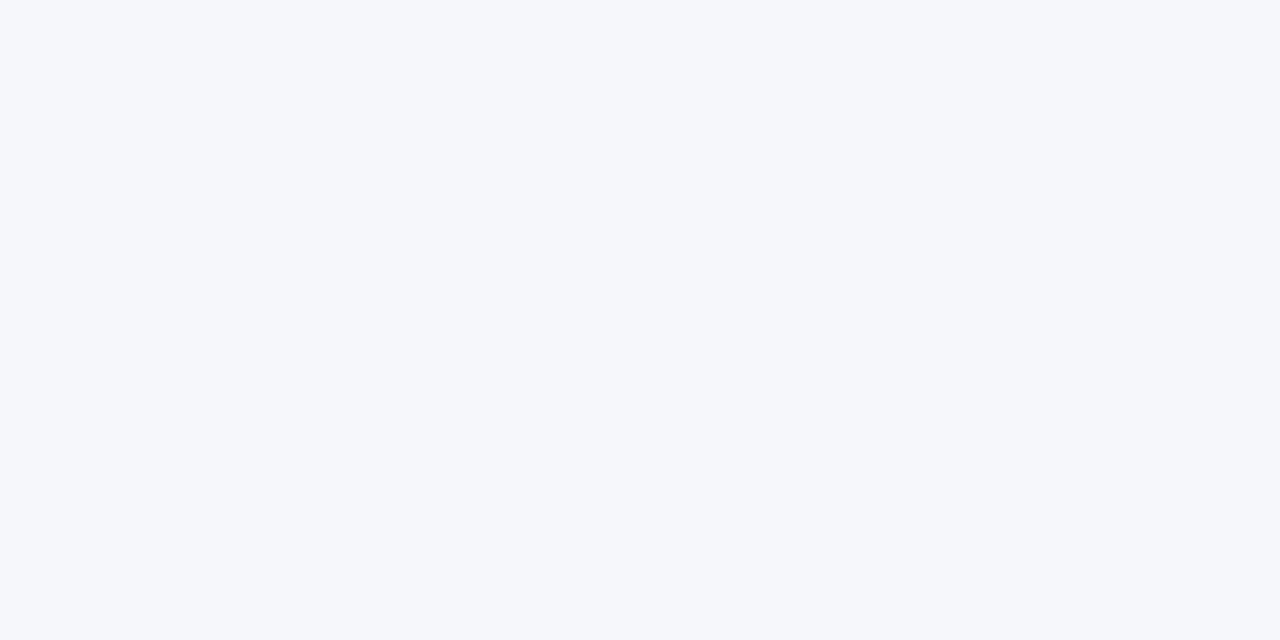
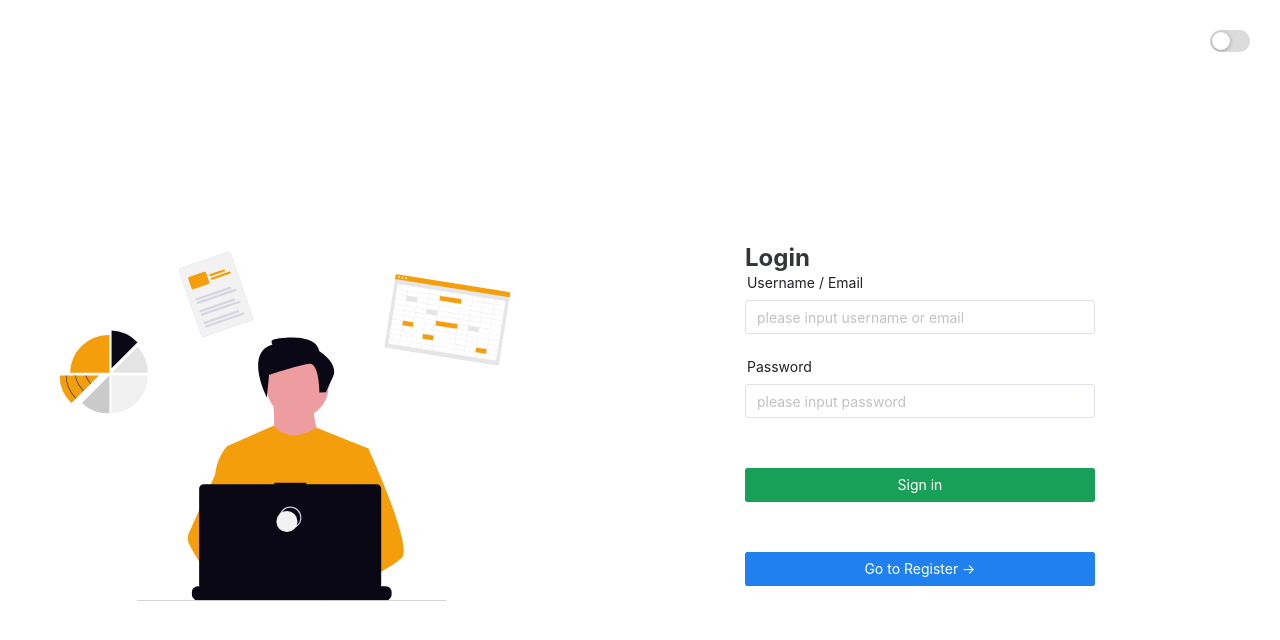
Before and after one commit to CHIIIPLOW-922/chiiiplow-convertor-frontend, a Vue app: page /auth in a window 1280 px wide. Before the commit this address had no page. Shown: the top 640 px of the page. Built offline with nearby package versions, Linux system fonts and the light colour scheme; a small style sheet from the web is missing.

Commit message:
Register form & transition effect

```diff
--- a/src/router/index.js
+++ b/src/router/index.js
@@ -15,15 +15,9 @@ const router = createRouter({
     },
     // 2. login
     {
-      path: '/login',
-      name: 'Login',
-      component: () => import('@/views/Login.vue')
-    },
-    // 3.register
-    {
-      path: '/register',
-      name: 'Register',
-      component: () => import('@/views/Register.vue')
+      path: '/auth',
+      name: 'Auth',
+      component: () => import('@/views/Auth.vue')
     }
   ]
 })
--- /dev/null
+++ b/src/views/Auth.vue
@@ -0,0 +1,88 @@
+<template>
+    <div class="login flex app-theme flex-col h-screen w-screen items-center justify-center overflow-hidden">
+        <theme-switch class="theme-switch self-start pt-[15px] pr-[15px] xl:pt-[30px] xl:pr-[30px] mb-auto ml-auto"></theme-switch>
+        <div class="login-container flex flex-row items-center justify-center mb-auto">
+            <n-image class="login-logo hidden max-h-[350px] xl:flex mr-15" :src="loginSvg" :preview-disabled="!0"></n-image>
+            <transition name="fade-slide" mode="out-in">
+                <!-- Login form -->
+                <div class="login-form-d min-w-[650px]" v-if="isLogin">
+                    <n-form class="login-form w-fit ml-auto mr-auto min-w-[var(--login-min-width)] xl:ml-0" :style="{'--login-min-width': windowWidth < 350 ? (windowWidth - 20) + 'px' : '350px'}">
+                        <n-text class="text-2xl font-bold mb-4 text-center">Login</n-text>
+                        <n-form-item label="Username / Email">
+                            <n-input placeholder="please input username or email" />
+                        </n-form-item>
+                        <n-form-item label="Password">
+                            <n-input type="password" placeholder="please input password" />
+                        </n-form-item>
+                        <n-form-item>
+                            <n-button type="primary" class="w-full">Sign in</n-button>
+                        </n-form-item>
+                        <n-form-item>
+                            <n-button type="info" class="w-full" @click="isLogin = !1">Go to Register →</n-button>
+                        </n-form-item>
+                    </n-form>
+                </div>
+                <!-- Register form -->
+                <div class="register-form-d min-w-[650px]" v-else>
+                    <n-form class="register-form w-fit ml-auto mr-auto min-w-[var(--register-min-width)] xl:ml-0" :style="{'--register-min-width': windowWidth < 350 ? (windowWidth - 20) + 'px' : '350px'}">
+                        <n-text class="text-2xl font-bold mb-4 text-center">Register</n-text>
+                        <n-form-item label="Username / Email">
+                            <n-input placeholder="please input username or email" />
+                        </n-form-item>
+                        <n-form-item label="Password">
+                            <n-input type="password" placeholder="please input password" />
+                        </n-form-item>
+                        <n-form-item>
+                            <n-button type="primary" class="w-full">Sign up</n-button>
+                        </n-form-item>
+                        <n-form-item>
+                            <n-button type="info" class="w-full" @click="isLogin = !0">Go to login →</n-button>
+                        </n-form-item>
+                    </n-form>
+                </div>
+            </transition>
+        </div>
+    </div>
+</template>
+
+<script setup>
+import loginSvg from '@/assets/elements/dataOfWork.svg';
+import ThemeSwitch from '@/components/ThemeSwitch.vue';
+import { computed, reactive, ref } from 'vue';
+const windowWidth = computed(() => window.innerWidth)
+const isLogin = ref(true)
+const rules = {
+    email: [
+        { required: true, message: '请输入邮箱', trigger: 'blur' },
+        { type: 'email', message: '邮箱格式不正确', trigger: 'blur' }
+    ],
+    password: [
+        { required: true, message: '请输入密码', trigger: 'blur' },
+        { min: 6, message: '密码长度不能少于6位', trigger: 'blur' }
+    ]
+}
+
+const loading = ref(false)
+const model = reactive({
+    email: '',
+    password: ''
+})
+</script>
+
+<style lang="scss">
+.fade-slide-enter-active,
+.fade-slide-leave-active {
+  transition: all .25s ease;
+}
+
+.fade-slide-enter-from {
+  opacity: 0;
+  transform: translateX(-75px);
+}
+
+.fade-slide-leave-to {
+  opacity: 0;
+  transform: translateX(75px);
+}
+
+</style>
--- a/src/views/Login.vue
+++ /dev/null
@@ -1,49 +0,0 @@
-<template>
-    <div class="login flex app-theme flex-col h-screen w-screen items-center justify-center overflow-hidden">
-        <theme-switch class="theme-switch self-start pt-[15px] pr-[15px] xl:pt-[30px] xl:pr-[30px] mb-auto ml-auto"></theme-switch>
-        <div class="login-container flex flex-row items-center justify-center mb-auto">
-            <n-image class="login-logo hidden max-h-[350px] xl:flex mr-15" :src="loginSvg" :preview-disabled="!0"></n-image>
-            <div class="login-form-d min-w-[650px]">
-                <n-form class="login-form w-fit ml-auto mr-auto min-w-[var(--login-min-width)] xl:ml-0" :style="{'--login-min-width': windowWidth < 350 ? (windowWidth - 20) + 'px' : '350px'}">
-                    <n-text class="text-2xl font-bold mb-4 text-center">Login</n-text>
-                    <n-form-item label="Username / Email">
-                        <n-input placeholder="please input username or email" />
-                    </n-form-item>
-                    <n-form-item label="Password">
-                        <n-input type="password" placeholder="please input password" />
-                    </n-form-item>
-                    <n-form-item>
-                        <n-button type="primary" class="w-full">Sign in</n-button>
-                    </n-form-item>
-                </n-form>
-            </div>
-        </div>
-    </div>
-</template>
-
-<script setup>
-import loginSvg from '@/assets/elements/dataOfWork.svg';
-import ThemeSwitch from '@/components/ThemeSwitch.vue';
-import { computed, reactive, ref } from 'vue';
-const windowWidth = computed(() => window.innerWidth)
-const rules = {
-    email: [
-        { required: true, message: '请输入邮箱', trigger: 'blur' },
-        { type: 'email', message: '邮箱格式不正确', trigger: 'blur' }
-    ],
-    password: [
-        { required: true, message: '请输入密码', trigger: 'blur' },
-        { min: 6, message: '密码长度不能少于6位', trigger: 'blur' }
-    ]
-}
-
-const loading = ref(false)
-const model = reactive({
-    email: '',
-    password: ''
-})
-</script>
-
-<style lang="scss">
-.login {}
-</style>
--- a/src/views/Register.vue
+++ /dev/null
@@ -1,13 +0,0 @@
-<template>
-    <div class="register">
-    </div>
-</template>
-
-<script setup>
-</script>
-
-<style lang="scss">
-.register {
-
-}
-</style>
```
